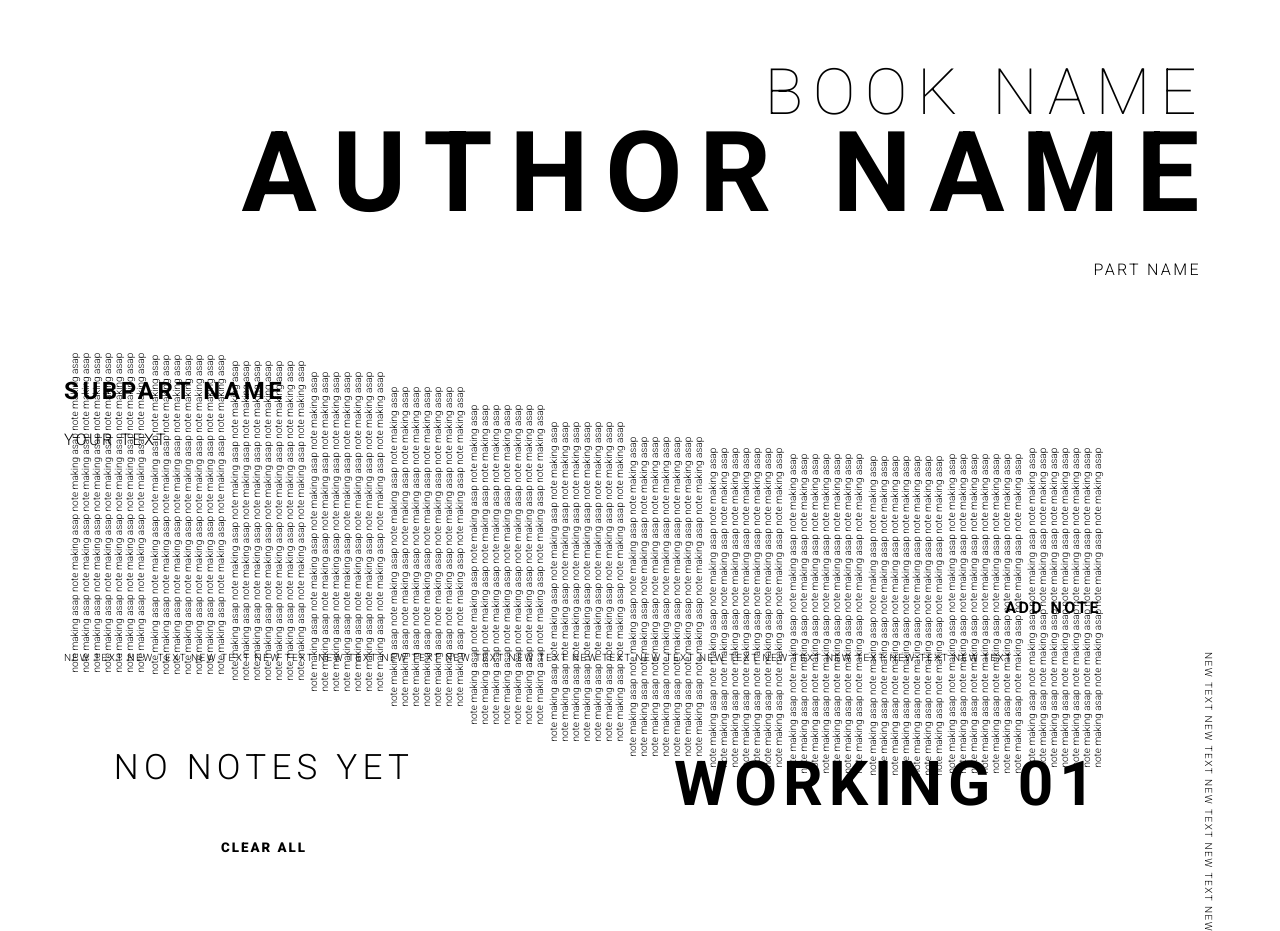
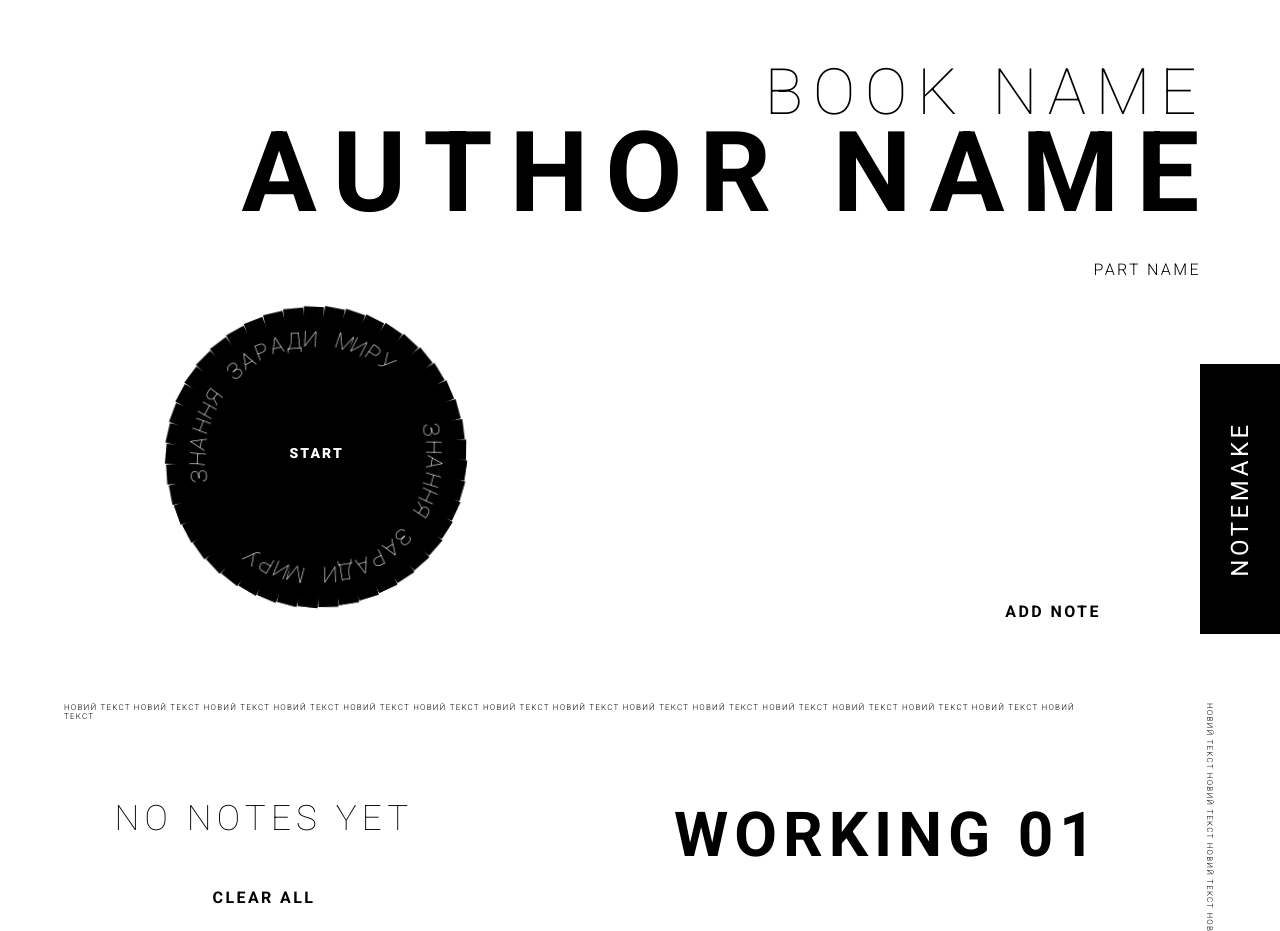
Before and after one commit to andrewTelychyn/notemake, a plain HTML site: page index.html in a window 1280 px wide. Shown: the top 931 px of the page. Drawn offline with Linux system fonts and the light colour scheme.

Commit message:
NM-2: UI Improvements

```diff
--- a/index.html
+++ b/index.html
@@ -5,8 +5,13 @@
     <meta http-equiv="X-UA-Compatible" content="IE=edge">
     <meta name="viewport" content="width=device-width, initial-scale=1.0">
     <link rel="stylesheet" href="style.css">
+    <link
+        rel="shortcut icon"
+        href="favicon_96x96.png"
+        type="image/x-icon"
+    />
     <link href="https://fonts.googleapis.com/css2?family=Roboto:wght@100;200;300;400;700;900&display=swap" rel="stylesheet">
-    <title>NOTES</title>
+    <title>notes</title>
 </head>
 <body>
     <div class="container" id="main-container">
@@ -18,29 +23,17 @@
             </div>
         </div>
         <div class="note-input">
-            <input type="text" id="subpart-name" placeholder="subpart name">
-            <textarea name="note" id="note-textarea" cols="30" rows="8"></textarea>
+            <input type="text" class="initial-hidden" id="subpart-name" placeholder="subpart name">
+            <textarea name="note" class="initial-hidden" id="note-textarea" cols="30" rows="8"></textarea>
             <button id="add-button">ADD NOTE</button>
-            <div id="placeholder-div">
-                <div class="g-item"></div>
-                <div class="g-item"></div>
-                <div class="g-item"></div>
-                <div class="g-item"></div>
-                <div class="g-item"></div>
-                <div class="g-item"></div>
-                <div class="g-item"></div>
-                <div class="g-item"></div>
-                <div class="g-item"></div>
-                <div class="g-item"></div>
-                <div class="g-item"></div>
-                <div class="g-item"></div>
-                <div class="g-item"></div>
-            </div>
+            <div id="custom-loader"></div>
+            <div id="loader-begin-button">START</div>
         </div>
         <div class="added-part">
-            <div id="horizontal-text-line"></div>
+            <div id="horizontal-text-line" class="line"></div>
+            <div id="horizontal-text-line-bottom" class="line"></div>
             <div class="vertical-line-wrapper">
-                <div id="vertical-text-line"></div>
+                <div id="vertical-text-line" class="line"></div>
             </div>
             <ul id="added-notes">
                 <li id="no-notes">no notes yet</li>
@@ -52,6 +45,8 @@
                 </div>
             </div>
         </div>
+        <div class="right-name">NOTEMAKE</div>
+        <div class="black-footer"></div>
     </div>
 </body>
 <script src="script.js"></script>
--- a/script.js
+++ b/script.js
@@ -1,6 +1,3 @@
-// document.getElementById('note-textarea').placeholder = "new text new text new text ".repeat(30);
-
-document.getElementById('vertical-text-line').innerText = "new text ".repeat(12);
 document.getElementById('add-button').addEventListener('click', () => addText())
 
 const horizontalLine = document.getElementById('horizontal-text-line')
@@ -27,14 +24,12 @@ let currentNoteIndex = 1
 let currentSubpartName = ""
 let currentSubnoteIndex = 1
 
-horizontalLine.innerText = "new text ".repeat(15);
 authorNameInput.style.fontSize =  INITIAL_AUTHOR_FONT_VALUE + "px"
 bookNameInput.style.fontSize =  INITIAL_BOOK_FONT_VALUE + "px"
 authorNameInput.addEventListener("input", (e) => inputAutoResize(e, INITIAL_AUTHOR_FONT_VALUE))
 bookNameInput.addEventListener("input", (e) => inputAutoResize(e, INITIAL_BOOK_FONT_VALUE))
 subpartNameInput.addEventListener('input', (e) => currentSubpartName = acceptTitles(e.target.value))
 
-// noteTextArea.placeholder = 'Lorem ipsum dolor sit amet, consectetur adipiscing elit, sed do eiusmod tempor incididunt ut labore et dolore magna aliqua. Nisl condimentum id venenatis a condimentum vitae sapien. Amet nisl purus in mollis. Varius duis at consectetur lorem. Purus non enim praesent elementum facilisis leo vel fringilla. Scelerisque felis imperdiet proin fermentum leo vel orci porta non. Tempus iaculis urna id volutpat lacus laoreet non curabitur. Et malesuada fames ac turpis egestas maecenas pharetra convallis. Aenean et tortor at risus viverra adipiscing at. Nisl rhoncus mattis rhoncus urna neque viverra justo nec ultrices. Nibh tellus molestie nunc non. Cursus vitae congue mauris rhoncus aenean. Lobortis scelerisque fermentum dui faucibus in. Ligula ullamcorper malesuada proin libero nunc consequat.'
 noteTextArea.placeholder = 'YOUR TEXT';
 noteTextArea.addEventListener('input', (e) => {
     e.target.value = acceptText(e.target.value)
@@ -43,17 +38,42 @@ noteTextArea.addEventListener('keypress', (e) => {
     if (e.key === 'Enter') addText()
 })
 
-const placeholderDiv = document.getElementById('placeholder-div');
-placeholderDiv.addEventListener('click', (e) => placeholderDiv.style.display = 'none');
+onInit();
 
-const f = 1 / -10;
-for (let i = 0; i < placeholderDiv.childNodes.length; i++) {
-    if (placeholderDiv.children[i]) {
-        placeholderDiv.children[i].innerHTML = `<p>${'note making asap  '.repeat(28)}</p>`;
-        placeholderDiv.children[i].style['animation-delay'] = f * i + 's';
-    }
+function onInit() {
+    handleLoader();
+    handleTextLines();
 }
 
+function handleLoader() {
+    // creating loader
+    const LOADER_TEXT = 'ЗНАННЯ ЗАРАДИ МИРУ    '.repeat(3);
+    const customLoader = document.getElementById('custom-loader');
+    customLoader.replaceChildren(...LOADER_TEXT.split('').map((c, i) => {
+        const span = document.createElement('span');
+        span.innerText = c;
+        span.style['transform'] = `rotate(${i * 8}deg) translate(-47%, 0)`
+        return span;
+    }))
+
+    // hiding textarea and title
+    const initialHidden = Array.from(document.getElementsByClassName('initial-hidden'));
+    initialHidden.map(i => (i.style['display'] = 'none'));
+
+    // adding event on click
+    const loaderButton = document.getElementById('loader-begin-button');
+    loaderButton.addEventListener('click', () => {
+        initialHidden.map(i => (i.style['display'] = 'block'));
+        customLoader.style['display'] = 'none';
+        loaderButton.style['display'] = 'none';
+    });
+}
+
+function handleTextLines() {
+    horizontalLine.innerText = "НОВИЙ ТЕКСТ ".repeat(15);
+    document.getElementById('vertical-text-line').innerText = "НОВИЙ ТЕКСТ ".repeat(12) + "НОВИЙ PST.";
+    document.getElementById('horizontal-text-line-bottom').innerText = "НОВИЙ ТЕКСТ ".repeat(3);
+}
 
 function inputAutoResize(event, initialFontValue) {
     const element = event.target
@@ -252,7 +272,7 @@ function addText() {
 
     // line
     const neededValue = Math.round(UPPER_LINE_RANGE * (totalCharNumber + noteTextCharNumber) / LETTER_MAX)
-    horizontalLine.innerHTML = "new text ".repeat(15).split('').slice(0, neededValue).join('')
+    horizontalLine.innerHTML = "НОВИЙ ТЕКСТ ".repeat(15).split('').slice(0, neededValue).join('')
 
     // clearing textarea value
     noteTextArea.value = ''
@@ -344,81 +364,6 @@ function copyText(index) {
 }
 
 
-
-
-
-
-
-
-
-
-
-
-// const fontSizeCoef = 0.8
-
-// const authorNameInput = document.getElementById("author-name")
-// const bookNameInput = document.getElementById("book-name")
-// const wrapper = document.getElementsByClassName('left-part')[0]
-
-// authorNameInput.addEventListener('input', (e) => enlargeInput(e, 290))
-// bookNameInput.addEventListener('input', (e) => enlargeInput(e, 290))
-
-// authorNameInput.style.fontSize =  initialFontValue + "px"
-// bookNameInput.style.fontSize =  initialFontValue + "px"
-
-
-function enlargeInput(event, initialWidth) {
-    const element = event.target
-    const letterAmount = event.target.value.split("").length
-
-    const currentDivWidth = Number(element.style.width.split('px')[0])
-    let commonNameFontSize = Number(bookNameInput.style.fontSize.split("px")[0])
-
-    // checks wethere is enough space
-    if(letterAmount * Math.round(commonNameFontSize * FONT_SISE_COEF) > currentDivWidth) {
-
-        const summValue =
-            Number(bookNameInput.style.width.split("px")[0]) + Number(authorNameInput.style.width.split("px")[0])
-
-        // check common sum
-        if(wrapper.offsetWidth < summValue) {
-
-            let trialFontSize = commonNameFontSize - 1
-            while(true) {
-                if(letterAmount * Math.round(trialFontSize * FONT_SISE_COEF) > currentDivWidth && trialFontSize > 6)
-                trialFontSize -= 1
-                else break
-            }
-
-            console.log(letterAmount * Math.round(trialFontSize * FONT_SISE_COEF), currentDivWidth, letterAmount, trialFontSize, Math.round(trialFontSize * FONT_SISE_COEF));
-            bookNameInput.style.fontSize =  trialFontSize + "px"
-            authorNameInput.style.fontSize = trialFontSize + "px"
-        }
-        else {
-            element.style.width = letterAmount * Math.round(commonNameFontSize * FONT_SISE_COEF) + "px";
-        }
-    }
-    else {
-        if(commonNameFontSize < initialFontValue) {
-            let trialFontSize = commonNameFontSize + 1
-            while(true) {
-                if(letterAmount * Math.round(trialFontSize * FONT_SISE_COEF) < currentDivWidth && trialFontSize < initialFontValue)
-                    trialFontSize += 1
-                else break
-            }
-
-            bookNameInput.style.fontSize =  trialFontSize + "px"
-            authorNameInput.style.fontSize = trialFontSize + "px"
-            commonNameFontSize = trialFontSize
-        }
-
-        const value = letterAmount.length * Math.round(commonNameFontSize * FONT_SISE_COEF)
-        if(value < currentDivWidth) {
-            element.style.width = value > initialWidth ? value + "px" : initialWidth + "px";
-        }
-    }
-}
-
 /*
 
 Вводиться назва актора і книги
--- a/style.css
+++ b/style.css
@@ -29,10 +29,10 @@ h1 {
 }
 .container {
     width: 100vw;
-    height: 100vh;
+    min-height: 100vh;
     max-width: 100%;
     position: relative;
-    padding: 5%;
+    padding: 5% 5% 0;
 }
 
 
@@ -95,8 +95,9 @@ h1 {
     display: flex;
     flex-direction: column;
     position: relative;
-    margin-top: 100px;
+    margin: 100px 0 50px;
     width: 90%;
+    height: 256px;
 }
 
 #subpart-name {
@@ -120,6 +121,9 @@ h1 {
 }
 
 .note-input button {
+    position: absolute;
+    bottom: 12px;
+    right: 0;
     background: transparent;
     border: none;
     font-size: 16px;
@@ -128,56 +132,56 @@ h1 {
     text-transform: uppercase;
     text-align: right;
     cursor: pointer;
-    margin: 15px 0;
 }
 
-
-#placeholder-div {
-    /* background-color: black; */
+#custom-loader {
     position: absolute;
-    top: 50px;
-    left: 0px;
-    height: 9.6rem;
-    width: 100%;
-
-    display: flex;
-    align-items: flex-end;
-    --count: 12;
-    --speed: 1s;
+    top: -70px;
+    left: 10%;
+    width: 298px;
+    height: 298px;
+    transform: translate(-50%, 0);
+    transform-origin: center;
+    animation: loader-spin 450s infinite;
 }
 
-.g-item {
-    --f: var(--speed) / -12;
-    flex-grow: 1;
-    height: 9.6rem;
-    /* background-color: #000; */
-    /* color: white; */
-
-    animation: heightChange var(--speed) infinite ease-in-out alternate;
-
-    position: relative;
+#custom-loader span {
+    font-size: 22px;
+    font-weight: 100;
+    height: 150px;
+    position: absolute;
+    width: 20px;
+    left: 47%;
+    top: 0;
+    transform-origin: bottom center;
+    user-select: none;
+    background: black;
+    color: white;
+    padding-top: 20px;
 }
 
-.g-item p {
-    transform: rotate(-90deg);
-    /* height: 100%; */
-    position: absolute;
-    width: 20.6rem;
-    top: 52px;
-    left: -121px;
-    font-size: 10px;
-    font-weight: 300;
-    /* letter-spacing: 1px; */
-    text-align: right;
+@keyframes loader-spin {
+    from {
+        transform: rotate(0deg);
+    }
+    to {
+        transform: rotate(18000deg);
+    }
 }
 
-@keyframes heightChange {
-    from {
-        height: 50px;
-    }
-    to {
-        height: 9.6rem;
-    }
+#loader-begin-button {
+    position: absolute;
+    /* top: -70px; */
+    z-index: 2;
+    position: absolute;
+    color: white;
+    top: 68px;
+    left: calc(10% + 149px);
+    letter-spacing: 0.15em;
+    font-weight: 900;
+    font-size: 14px;
+    cursor: pointer;
+    transform: translate(-50%, 0);
 }
 
 /* added part */
@@ -185,23 +189,29 @@ h1 {
 .added-part {
     position: relative;
     width: 90%;
+    height: 1019px;
     padding-top: 10%;
     display: flex;
     flex-direction: row;
 }
 
-#horizontal-text-line,
-#vertical-text-line {
-    font-size: 10px;
+.line {
+    font-size: 8px;
     font-weight: 300;
     letter-spacing: 0.15em;
     text-transform: uppercase;
     margin: 10px 0;
     position: absolute;
+    user-select: none;
 }
 
 #horizontal-text-line {
     top: 10px;
+    left: 0px;
+}
+
+#horizontal-text-line-bottom {
+    bottom: 94px;
     left: 0px;
 }
 
@@ -285,7 +295,7 @@ h1 {
     background: transparent;
     border: none;
     text-transform: uppercase;
-    font-weight: 900;
+    font-weight: 700;
     letter-spacing: 0.15em;
     cursor: pointer;
     margin-top: 25px;
@@ -293,11 +303,12 @@ h1 {
     width: 100%;
     height: 30px;
     user-select: none;
+    font-size: 16px;
 }
 
 #added-notes #no-notes {
     text-align: center;
-    font-weight: 300;
+    font-weight: 100;
     width: 100%;
     text-transform: uppercase;
     letter-spacing: 0.15em;
@@ -334,3 +345,30 @@ h1 {
     letter-spacing: 0.15em;
     line-height: 1.5rem;
 }
+
+.black-footer {
+    position: absolute;
+    height: 30px;
+    bottom: 0;
+    left: 0;
+    background-color: black;
+    width: 100%;
+}
+
+.right-name {
+    position: absolute;
+    display: flex;
+    justify-content: center;
+    align-items: center;
+    height: 80px;
+    width: 270px;
+    right: -95px;
+    top: 27%;
+
+    color: white;
+    background-color: black;
+    font-size: 24px;
+    font-weight: 500;
+    letter-spacing: 0.15em;
+    transform: rotate(-90deg);
+}
```
Also changed, not shown: favicon_96x96.png (added).
